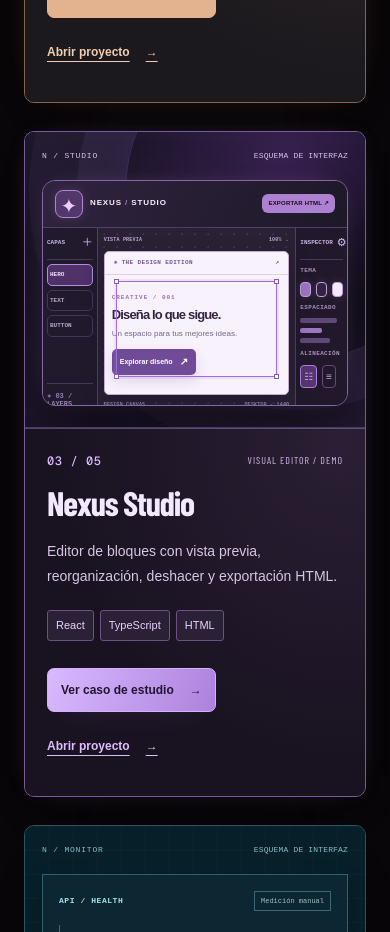
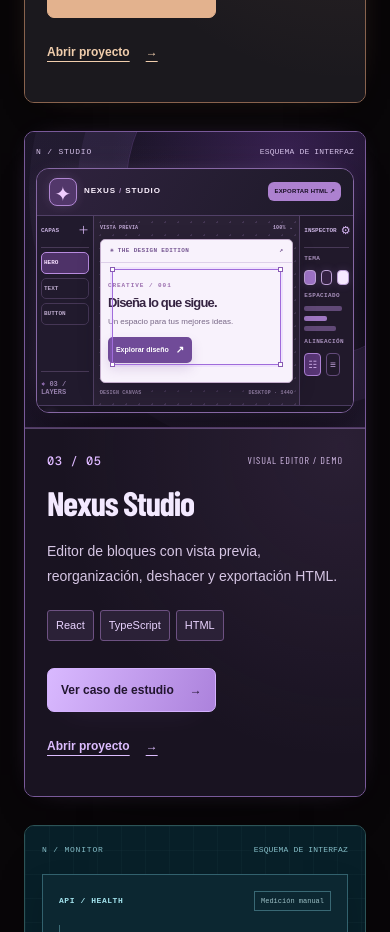
Before and after one commit to Dleteo/Nexus-AI, a Next.js app: page / in a window 390 px wide. Shown: the part 2520-3452 px from the top of the page. Built offline with nearby package versions, Linux system fonts and the light colour scheme.

Commit message:
fix(studio): keep complete editor chrome, canvas and status visible in card and case study

```diff
--- a/components/career/ProjectCover.module.css
+++ b/components/career/ProjectCover.module.css
@@ -559,3 +559,16 @@
  .studio .studioCanvasBar,.studio .studioCanvasStatus{font-size:5px}
  .studio .studioSelectionOutline>span{display:none}
 }
+
+/* Fit the editor's actual interface within each project-cover viewport. */
+.studio.cover{padding:15px 17px 17px;justify-content:flex-start;min-height:280px}
+.studio.cover .coverTop{margin-bottom:10px}
+.studio .studioWindow{min-height:220px}
+.studio.spacious.cover{padding:25px 27px 27px;min-height:425px}
+.studio.spacious.cover .coverTop{margin-bottom:17px}
+.studio.spacious .studioWindow{min-height:320px}
+@media(max-width:430px){
+  .studio.cover{padding:14px 11px 14px}
+  .studio.spacious.cover{padding:18px 10px 21px;min-height:390px}
+  .studio.spacious .studioWindow{min-height:290px}
+}
```
